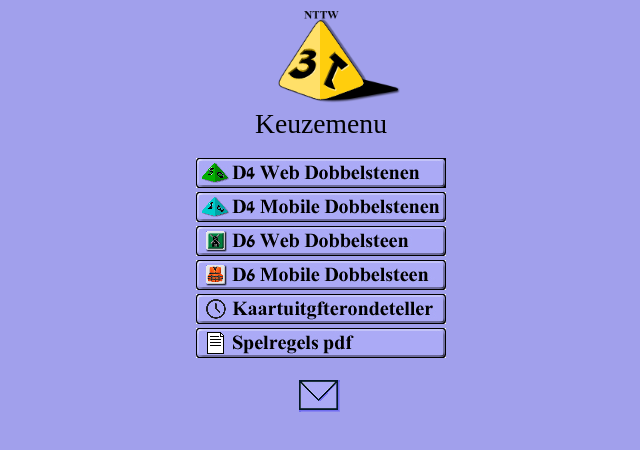
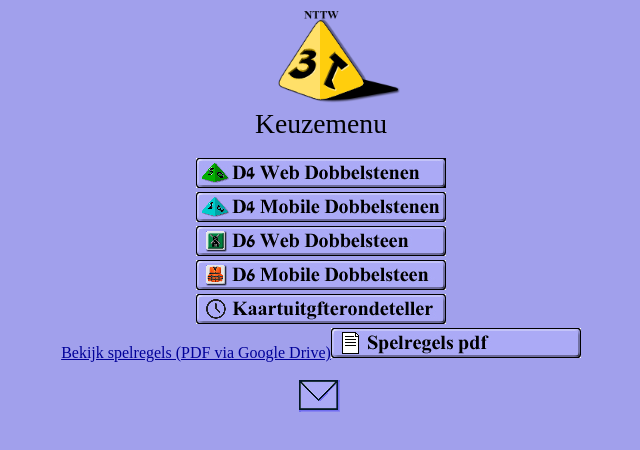
Before and after one commit to BG-NTTW-2025/Menu, a plain HTML site: page index.html in a window 1280 px wide. Shown: the whole page, without its empty margins (319-959 px from the left). Drawn offline with Linux system fonts and the light colour scheme.

Commit message:
Update index.html

```diff
--- a/index.html
+++ b/index.html
@@ -42,7 +42,8 @@
       </td>
     </tr>
     <tr align="center">
-      <td><a href="https://github.com/BG-NTTW-2025/nttw-Spelregels/blob/main/Spelregels.pdf" target="_blank"><img style="border: 0px solid ; width: 250px; height: 30px;" alt="b6" src="b6.jpg"></a><br>
+      <td><a href="https://drive.google.com/file/d/16Q_HxvQXl1mK-uAZVVRBbWAOPaudW5Ve/view?usp=drive_link" target="_blank">
+Bekijk spelregels (PDF via Google Drive)<img style="border: 0px solid ; width: 250px; height: 30px;" alt="b6" src="b6.jpg"></a><br>
       </td>
     </tr>
     <tr>
```
